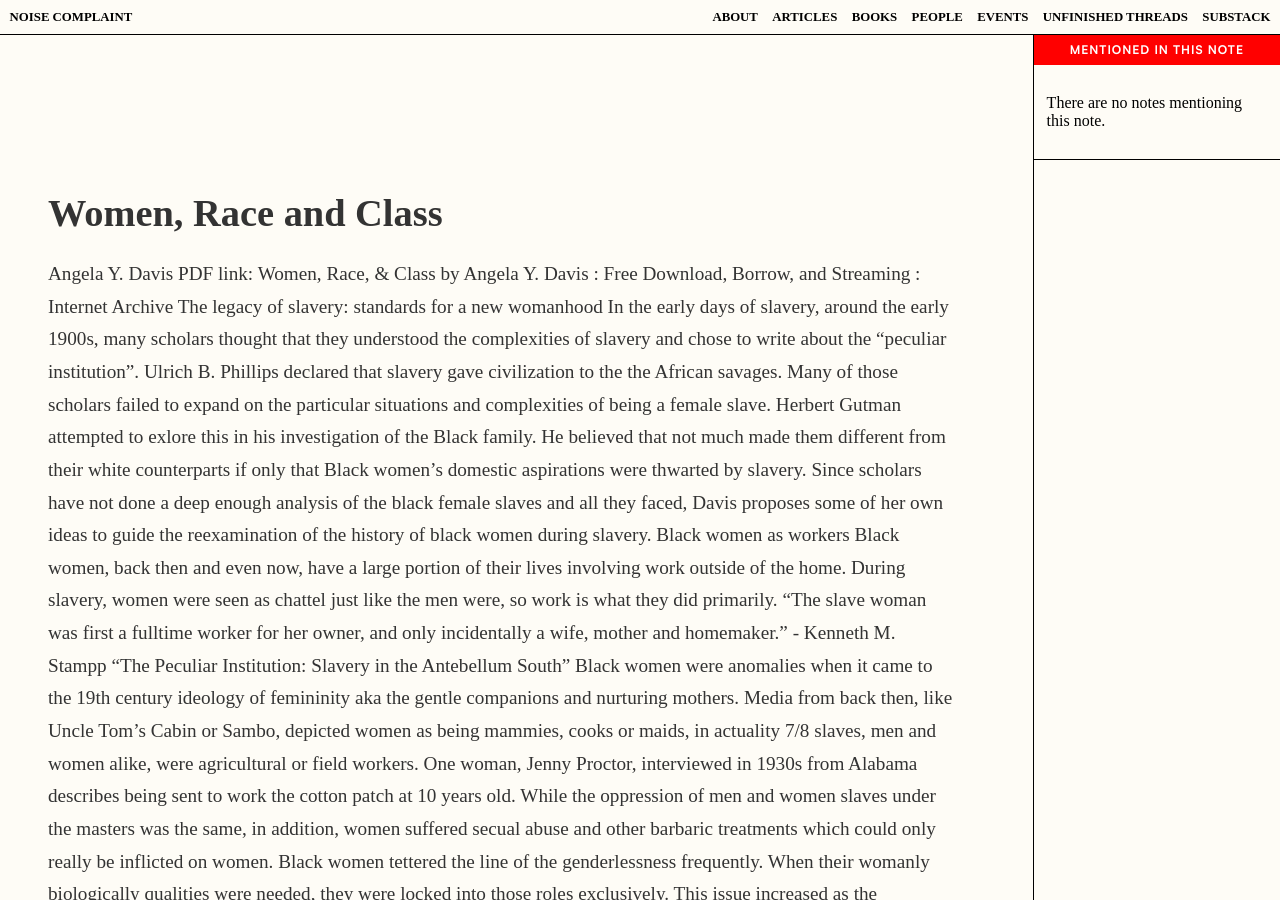
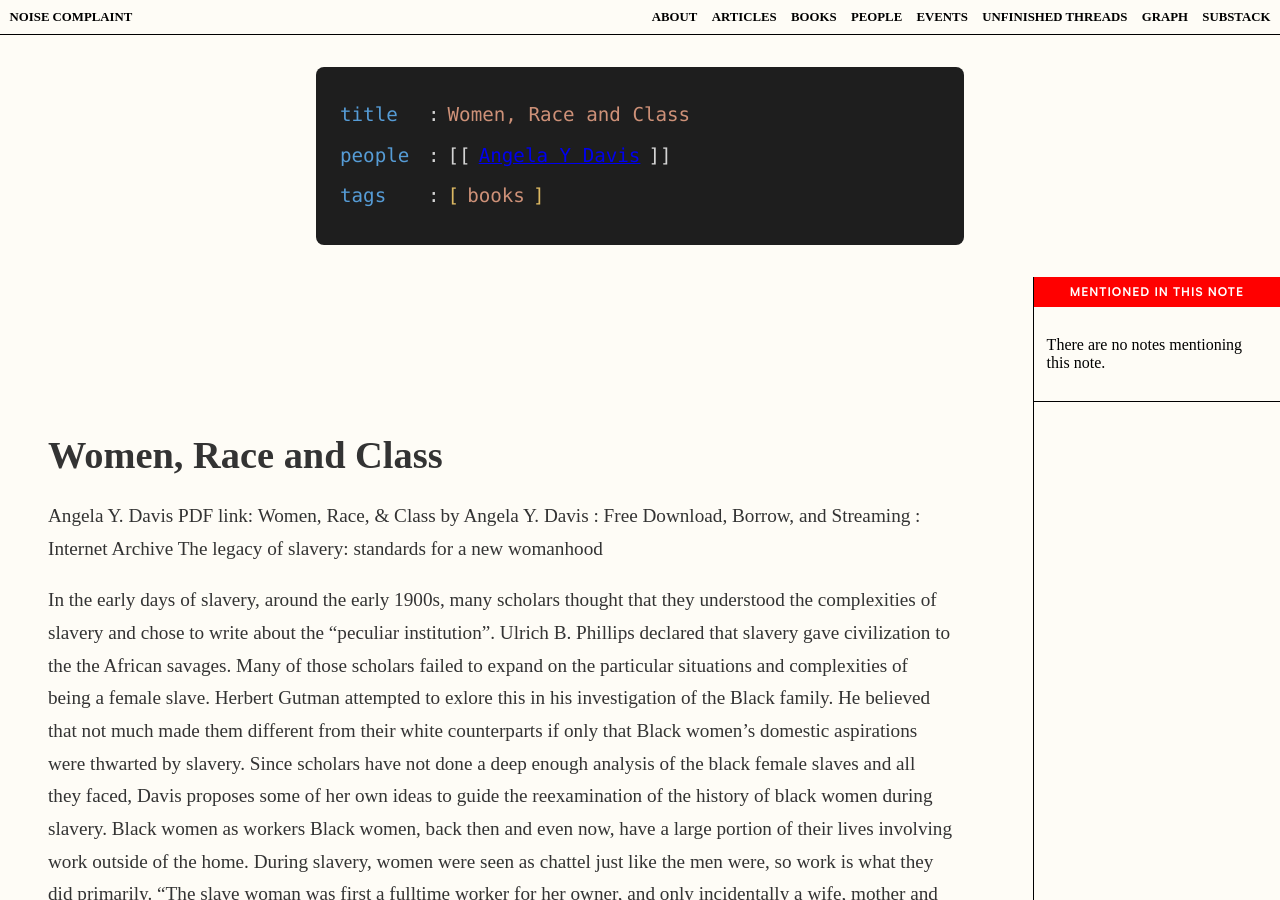
Before and after one commit to ashleighkeith15/noise-complaint, a Jekyll site: the page built from _notes/books/women race and class.md, in a window 1280 px wide and 900 px high. Built offline with Jekyll 4.4.1, drawn with Linux system fonts in a browser that asks for light colours; some web fonts are replaced; some of the changed text lies outside the part shown.

Commit message:
frontmatter html and css add

```diff
--- a/_includes/nav.html
+++ b/_includes/nav.html
@@ -8,6 +8,7 @@
       <a href="/people" class="nav-link">People</a>
       <a href="/events" class="nav-link">Events</a>
       <a href="/unfinished-threads" class="nav-link">Unfinished Threads</a>
+      <a href="/graph" class="nav-link">Graph</a>
 
       <a href="https://noisecomplaint.substack.com/?utm_source=substack&utm_medium=web&utm_campaign=profile_page" class="nav-link">Substack</a>
     </div>
--- a/_layouts/note.html
+++ b/_layouts/note.html
@@ -1,11 +1,46 @@
 ---
 layout: default
 ---
+
+<div class="metadata-container">
+  {% if page.title %}
+  <div class="metadata-line">
+    <span class="key">title</span>
+    <span class="colon">:</span>
+    <span class="value">{{ page.title }}</span>
+  </div>
+  {% endif %}
+
+  {% if page.people %}
+  <div class="metadata-line">
+    <span class="key">people</span>
+    <span class="colon">:</span>
+    <span class="author-brackets">[[</span>
+    <a href="#" class="author-link">{{ page.people | remove: '[[' | remove: ']]' }}</a>
+    <span class="author-brackets">]]</span>
+  </div>
+  {% endif %}
+
+  {% if page.tags %}
+  <div class="metadata-line">
+    <span class="key">tags</span>
+    <span class="colon">:</span>
+    <span class="brackets">[</span>
+    <span class="value">{{ page.tags | join: ", " }}</span>
+    <span class="brackets">]</span>
+  </div>
+  {% endif %}
+</div>
 
 <div class="note-wrap">
   <div class="note-content-wrap">
     <h1>{{ page.title }}</h1>
     <p class="item-excerpt">{{ content }}</p>
+    <hr>
+
+    <p>Here are all the notes in this garden, along with their links, visualized as a graph.</p>
+
+    {% include notes_graph.html %}
   </div>
 
   <div class="note-mentions">
--- a/_notes/books/women race and class.md
+++ b/_notes/books/women race and class.md
@@ -1,12 +1,14 @@
 ---
 title: Women, Race and Class
 date: 2025-01-26
+people: "[[Angela Y Davis]]"
 tags: [books]
 ---
 
 Angela Y. Davis
 PDF link: Women, Race, & Class by Angela Y. Davis : Free Download, Borrow, and Streaming : Internet Archive
 The legacy of slavery: standards for a new womanhood
+
 In the early days of slavery, around the early 1900s, many scholars thought that they understood the complexities of slavery and chose to write about the "peculiar institution". Ulrich B. Phillips declared that slavery gave civilization to the the African savages. Many of those scholars failed to expand on the particular situations and complexities of being a female slave.
 Herbert Gutman attempted to exlore this in his investigation of the Black family. He believed that not much made them different from their white counterparts if only that Black women's domestic aspirations were thwarted by slavery.
 Since scholars have not done a deep enough analysis of the black female slaves and all they faced, Davis proposes some of her own ideas to guide the reexamination of the history of black women during slavery.
--- a/_sass/_style.scss
+++ b/_sass/_style.scss
@@ -729,3 +729,45 @@ line-height: normal;
 text-transform: uppercase;
 text-decoration: none;
 }
+
+.metadata-container {
+  background-color: #1e1e1e;
+  color: #d4d4d4;
+  padding: 1.5rem;
+  border-radius: 8px;
+  font-family: 'Monaco', 'Consolas', monospace;
+  max-width: 600px;
+  margin: 2rem auto;
+}
+
+.metadata-line {
+  display: flex;
+  gap: 0.5rem;
+  margin: 0.5rem 0;
+}
+
+.key {
+  color: #569cd6; /* blue */
+  min-width: 80px;
+}
+
+.colon {
+  color: #d4d4d4;
+}
+
+.value {
+  color: #ce9178; /* coral */
+}
+
+.brackets {
+  color: #dcb862; /* yellow */
+}
+
+.people-link {
+  color: #ce9178;
+  text-decoration: none;
+}
+
+.people-brackets {
+  color: #d4d4d4;
+}
```
Also changed, not shown: _pages/graph.md (added, +14 -0 lines).
